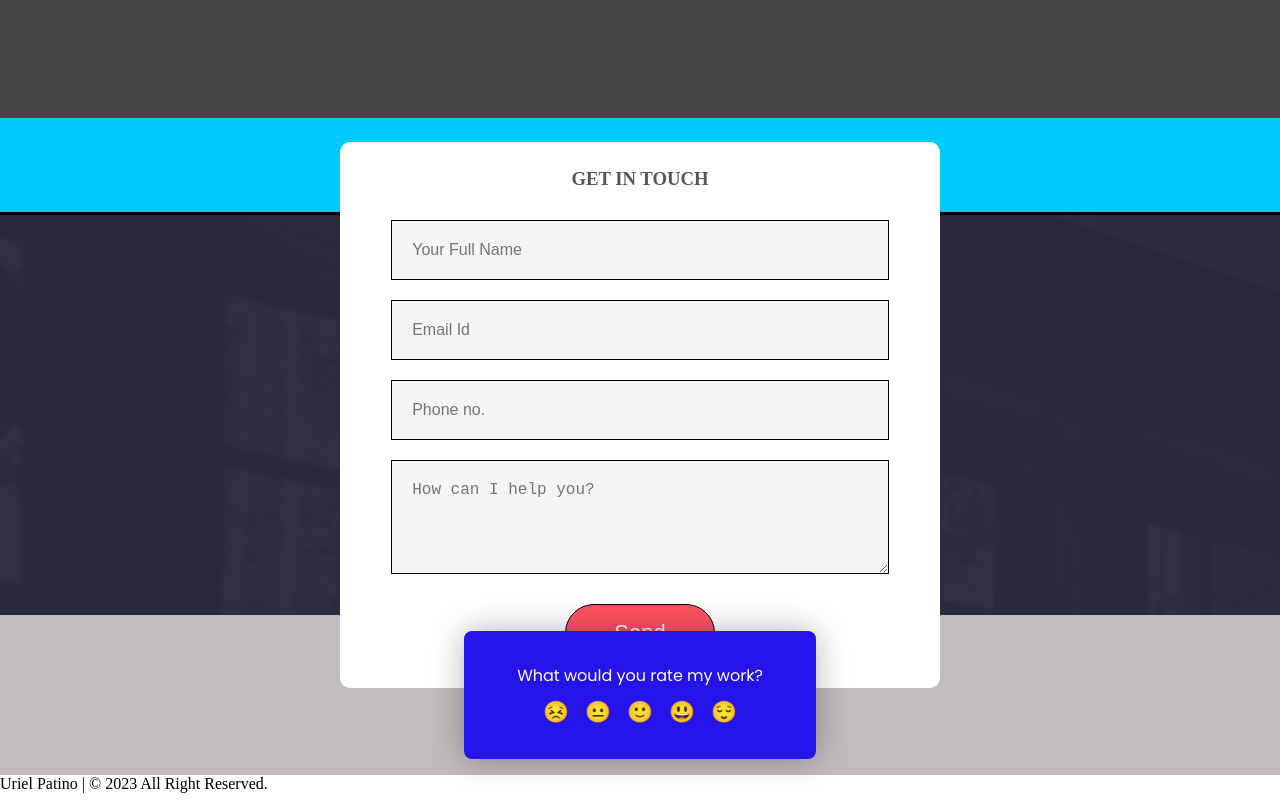
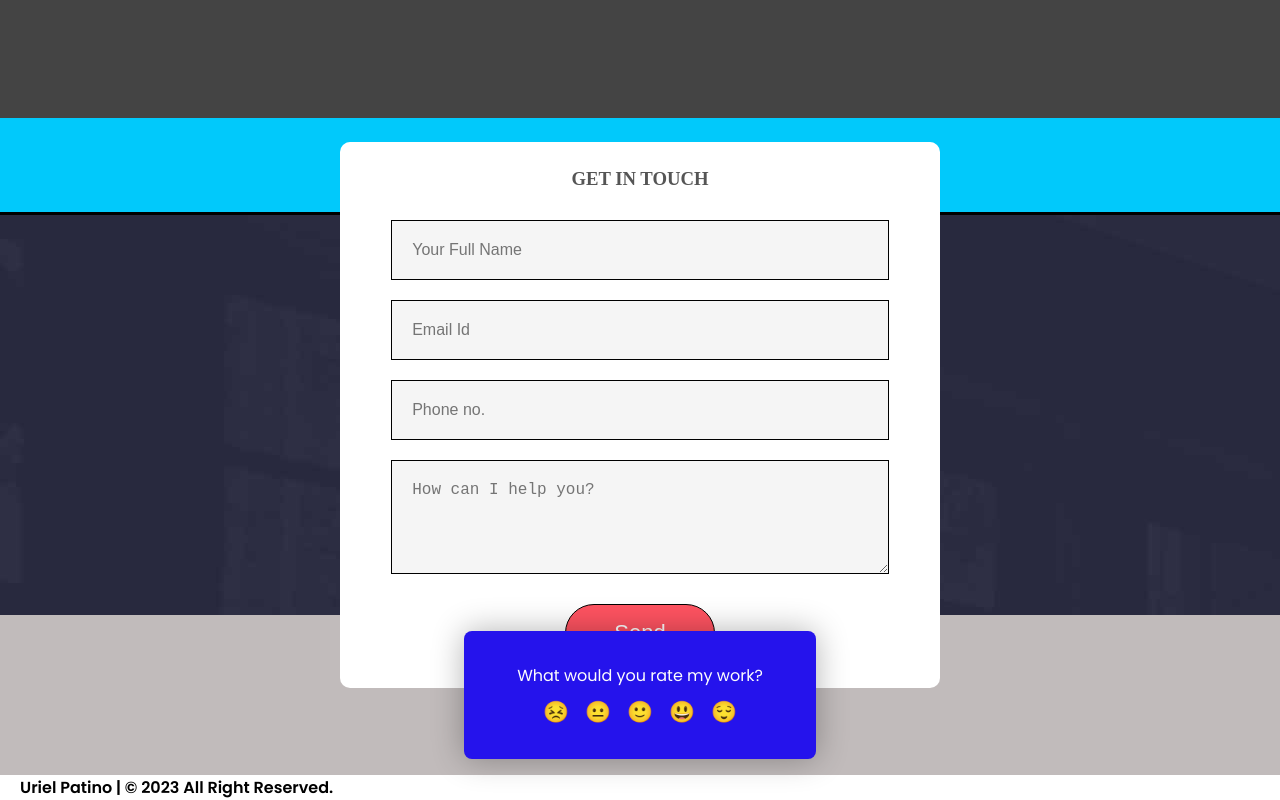
Before and after one commit to UPatino/Uriel_Portfolio_Website, a plain HTML site: page index.html in a window 1280 px wide. Shown: the part 3922-4722 px from the top of the page. Drawn offline with nearby package versions, Linux system fonts and the light colour scheme.

Commit message:
fixed the copyright

```diff
--- a/style.css
+++ b/style.css
@@ -523,8 +523,13 @@ form button{
    display: inline-block;
 }
 
-
-
+/* copyright styling */
+.copyright{
+   font-size: 16px;
+   font-family: 'Poppins',sans-serif;
+   font-weight: 600;
+   margin-left: 20px;
+}
 
 
 
```
